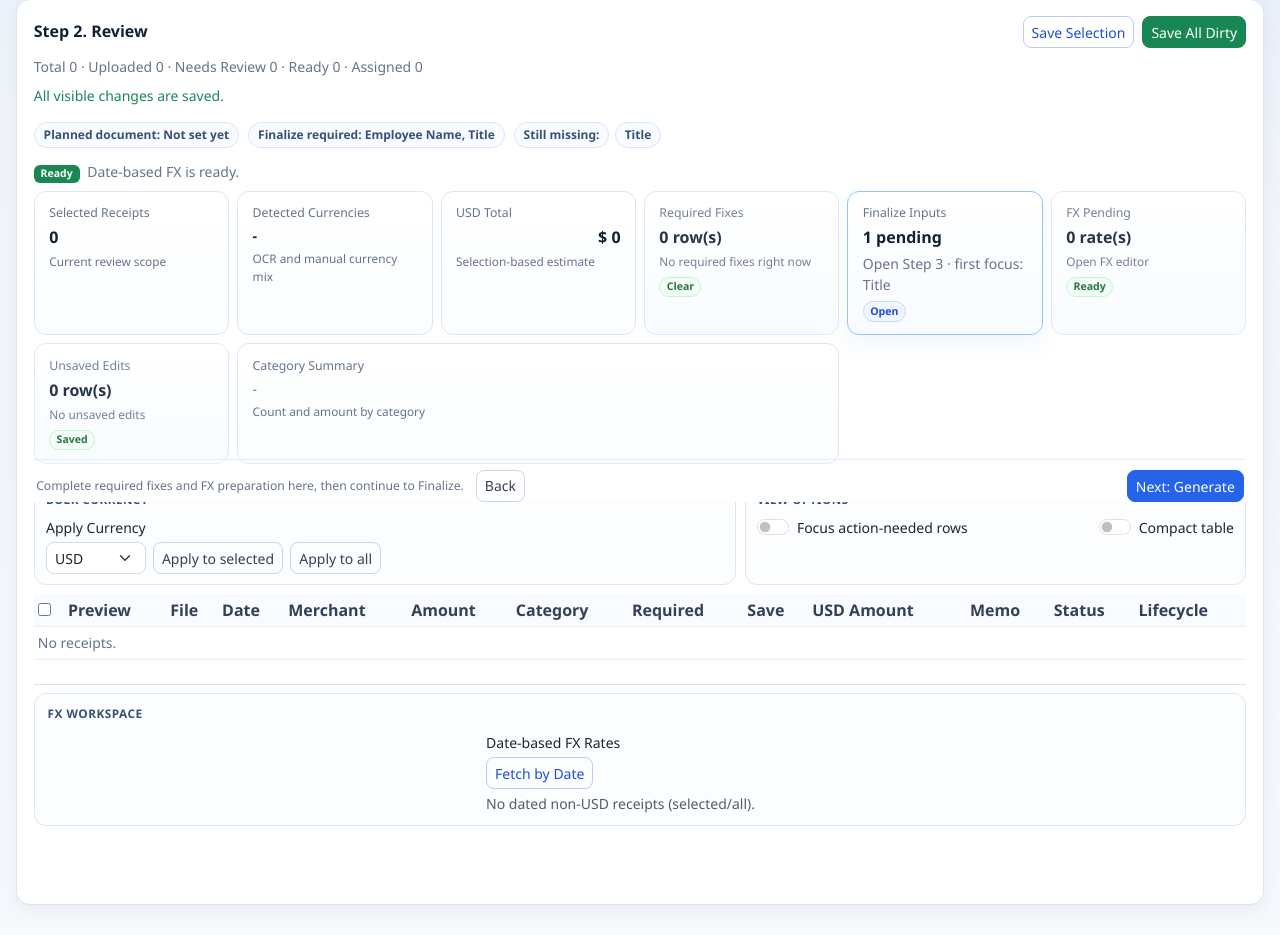
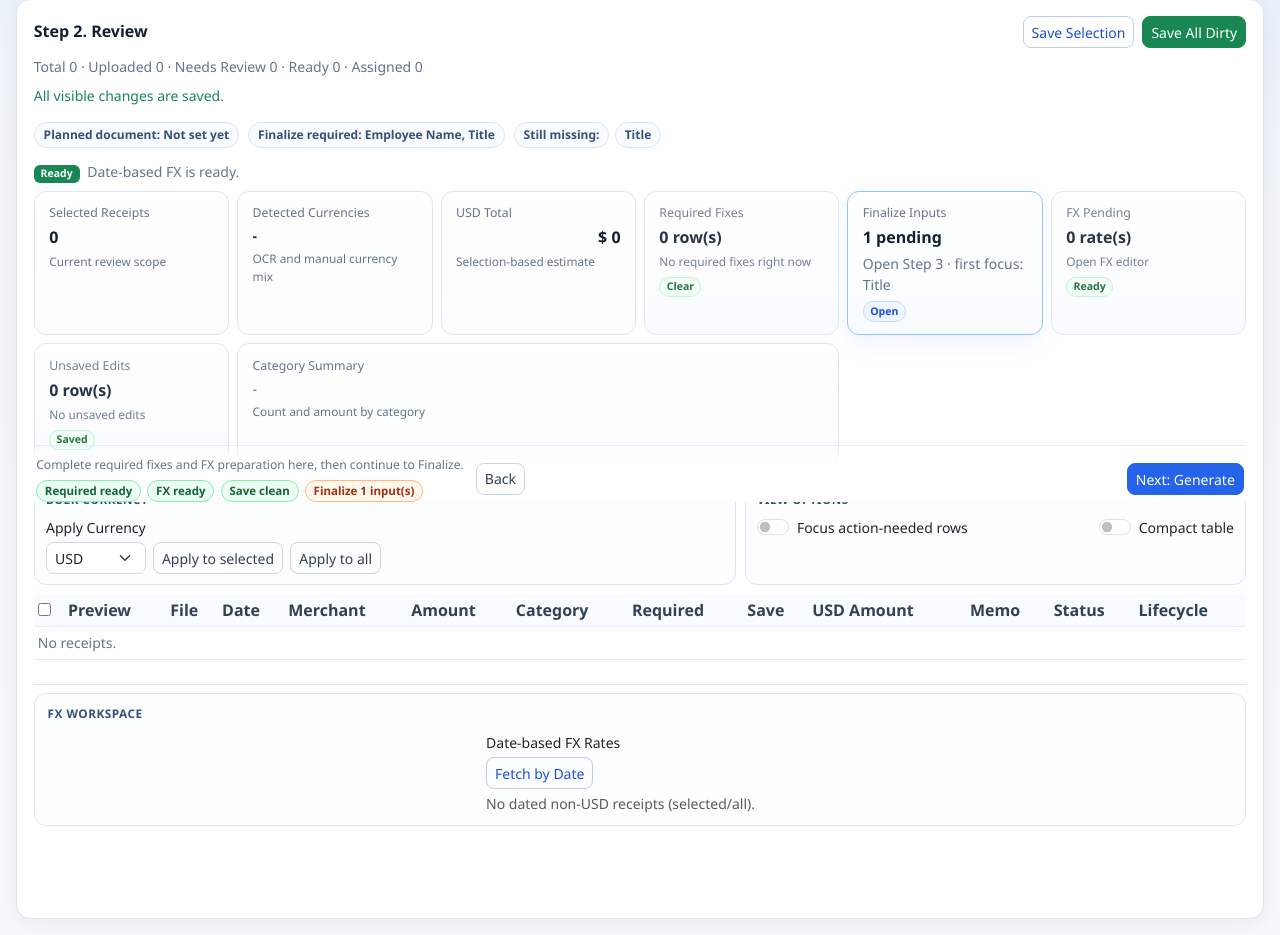
Before and after one commit to 2030Retire/EZWorks-Expense, a Flask app: page /reports/wizard/review in a window 1280 px wide. Shown: the part 298-1233 px from the top of the page. Before the commit the page ends 1205 px from the top, so only its background shows below. Run offline with Flask 3, Linux system fonts and the light colour scheme; the visitor is signed in with stand-in values (Sample User, id 1); data comes from the database, SQL or seed files in the repository; data that the repository does not hold is empty; some libraries are stand-ins or nearby versions.

Commit message:
feat: tighten review and template preview cues

```diff
--- a/templates/report_wizard_review.html
+++ b/templates/report_wizard_review.html
@@ -282,6 +282,36 @@
       font-size: .76rem;
       color: #64748b;
     }
+    .review-action-status {
+      display: flex;
+      flex-wrap: wrap;
+      gap: .4rem;
+      align-items: center;
+      margin-top: .35rem;
+    }
+    .review-action-pill {
+      display: inline-flex;
+      align-items: center;
+      gap: .28rem;
+      padding: .2rem .48rem;
+      border-radius: 999px;
+      border: 1px solid #d8e5f6;
+      background: #f8fbff;
+      color: #3b5174;
+      font-size: .72rem;
+      font-weight: 700;
+      line-height: 1.2;
+    }
+    .review-action-pill.warn {
+      background: #fff7ed;
+      border-color: #fdba74;
+      color: #9a3412;
+    }
+    .review-action-pill.ok {
+      background: #ecfdf3;
+      border-color: #86efac;
+      color: #166534;
+    }
     @media (max-width: 992px) {
       .review-fx-grid {
         grid-template-columns: 1fr;
@@ -426,7 +456,10 @@
         </div>
       </div>
       <div class="review-action-bar">
-        <div class="review-action-meta">Complete required fixes and FX preparation here, then continue to Finalize.</div>
+        <div>
+          <div class="review-action-meta">Complete required fixes and FX preparation here, then continue to Finalize.</div>
+          <div class="review-action-status" id="reviewActionStatus"></div>
+        </div>
         <div class="d-flex justify-content-between align-items-center flex-grow-1 gap-2">
           <a href="/reports/wizard/upload" class="btn btn-sm btn-outline-secondary">Back</a>
           <button id="nextBtn" class="btn btn-sm btn-primary" onclick="goNext()">Next: Generate</button>
@@ -505,6 +538,21 @@
       tag.textContent = text;
       tag.classList.remove("ready", "warn");
       if (tone) tag.classList.add(tone);
+    }
+    // 하단 액션 바에는 다음 단계 진입에 영향을 주는 핵심 상태만 압축해서 노출한다.
+    function renderReviewActionStatus(overrides = {}){
+      const wrap = document.getElementById("reviewActionStatus");
+      if (!wrap) return;
+      const requiredCount = Number(overrides.requiredCount ?? document.querySelectorAll("#rows .req-badge.missing").length ?? 0);
+      const fxPending = Number(overrides.fxPending ?? getFxRequirements().length ?? 0);
+      const dirtyCount = Number(overrides.dirtyCount ?? getDirtySet().size ?? 0);
+      const finalizePending = Number(overrides.finalizePending ?? Number(document.getElementById("sumFinalizeInputs")?.dataset.pending || 0));
+      wrap.innerHTML = [
+        `<span class="review-action-pill ${requiredCount ? "warn" : "ok"}">Required ${requiredCount ? `${requiredCount} row(s)` : "ready"}</span>`,
+        `<span class="review-action-pill ${fxPending ? "warn" : "ok"}">FX ${fxPending ? `${fxPending} pending` : "ready"}</span>`,
+        `<span class="review-action-pill ${dirtyCount ? "warn" : "ok"}">Save ${dirtyCount ? `${dirtyCount} dirty` : "clean"}</span>`,
+        `<span class="review-action-pill ${finalizePending ? "warn" : "ok"}">Finalize ${finalizePending ? `${finalizePending} input(s)` : "ready"}</span>`
+      ].join("");
     }
 
     function normalizeDateInput(v){
@@ -715,6 +763,7 @@
       const note = document.getElementById("fxPolicyNote");
       const nextBtn = document.getElementById("nextBtn");
       document.getElementById("sumFxPending").textContent = `${missing.length} rate(s)`;
+      renderReviewActionStatus({ fxPending: missing.length });
       if (fx.rate_mode === "company_average") {
         note.innerHTML = `<span class="badge text-bg-info me-1">Company Average</span> Estimated company average FX is prefilled from receipt dates. Final posted rate may vary by accounting policy.`;
         nextBtn.disabled = false;
@@ -766,6 +815,7 @@
       const hint = document.getElementById("sumRequiredHint");
       if (hint) hint.textContent = missingRows ? `Show ${missingRows} row(s) with missing date/amount/category` : "No required fixes right now";
       document.getElementById("requiredSummary").textContent = missingRows ? `Missing required values in ${missingRows} row(s): date/amount/category` : "";
+      renderReviewActionStatus({ requiredCount: missingRows });
       applyAttentionFilter();
     }
     // Review에서 Step 3 준비 상태를 미리 보여주고, 필요한 필드로 바로 이동할 수 있게 만든다.
@@ -816,7 +866,10 @@
         return `<a class="policy-chip policy-chip-link" href="/reports/wizard/generate?focus=${encodeURIComponent(key)}">${esc(label)}</a>`;
       }).join("");
       const kpi = document.getElementById("sumFinalizeInputs");
-      if (kpi) kpi.textContent = `${pending.length} pending`;
+      if (kpi) {
+        kpi.textContent = `${pending.length} pending`;
+        kpi.dataset.pending = String(pending.length);
+      }
       const kpiCard = document.getElementById("sumFinalizeCard");
       const kpiHint = document.getElementById("sumFinalizeHint");
       const firstPending = String(pending[0] || "").trim().toLowerCase();
@@ -830,6 +883,7 @@
       if (kpiHint) {
         kpiHint.textContent = pending.length ? `Open Step 3 · first focus: ${labelMap[firstPending] || firstPending}` : "Open Step 3";
       }
+      renderReviewActionStatus({ finalizePending: pending.length });
       el.innerHTML = `
         <span class="policy-chip">Planned document: ${esc(docLabel)}</span>
         <span class="policy-chip">Finalize required: ${esc(fields.join(", ") || "Employee Name, Title")}</span>
@@ -895,6 +949,7 @@
       setKpiActionTag("sumDirtyTag", dirtyCount ? "Filter" : "Saved", dirtyCount ? "warn" : "ready");
       const dirtyHint = document.getElementById("sumDirtyHint");
       if (dirtyHint) dirtyHint.textContent = dirtyCount ? `Show ${dirtyCount} unsaved row(s)` : "No unsaved edits";
+      renderReviewActionStatus({ fxPending: fxRequirements.length, dirtyCount });
       syncWizardSettingsFromSelection(trs);
       renderFinalizePolicySummary();
     }
@@ -943,6 +998,7 @@
       if (hint) hint.textContent = cnt ? `Show ${cnt} unsaved row(s)` : "No unsaved edits";
       document.getElementById("dirtySummary").textContent = cnt ? `Unsaved edits: ${cnt}` : "";
       if (!cnt) setAutoSaveSummary("All visible changes are saved.", "success");
+      renderReviewActionStatus({ dirtyCount: cnt });
     }
 
     function renderProgressSummary(){
```
Also changed, not shown: docs/product/expense_processor_major_notes.md (+2 -0 lines), templates/admin.html (+10 -0 lines).
